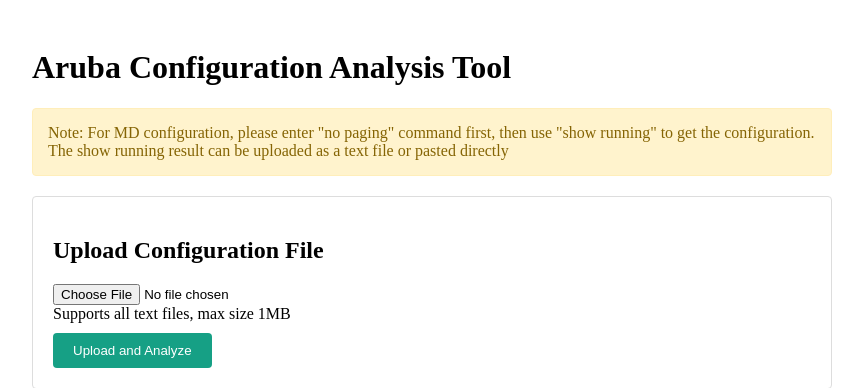
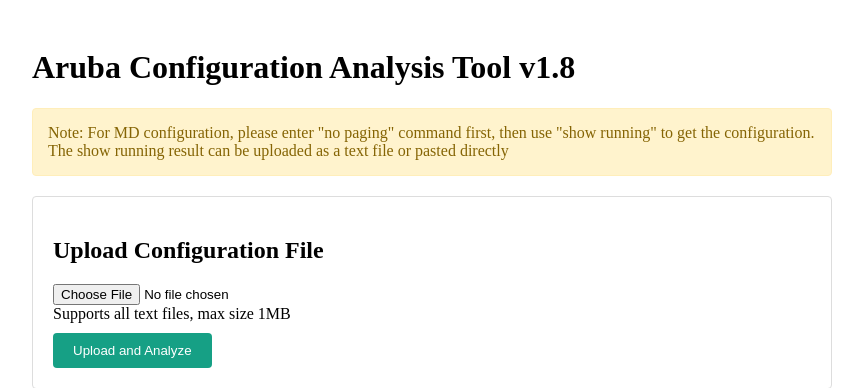
Before and after one commit to howtoplaygame/ArubaMD_Configuration_Analyzer, a Flask app: page / in a window 1280 px wide. Shown: the top 388 px of the page, without its empty margins (208-1071 px from the left). Run offline with Flask 3, Linux system fonts and the light colour scheme.

Commit message:
Update index.html

```diff
--- a/templates/index.html
+++ b/templates/index.html
@@ -88,7 +88,7 @@ Author: Lucas.Mei
         // 语言配置
         const i18n = {
             'zh': {
-                'title': 'Aruba配置分析工具',
+                'title': 'Aruba配置分析工具 v1.8',
                 'tool_tip': '提示：使用MD上的配置，获取配置前请先输入 "no paging" 命令，再使用 "show running" 获取配置。show running结果可以文本文件方式上传，也可以直接粘贴',
                 'upload_title': '上传配置文件',
                 'file_hint': '支持所有文本文件，最大1MB',
@@ -99,7 +99,7 @@ Author: Lucas.Mei
                 'counter_text': '文件处理次数：'
             },
             'en': {
-                'title': 'Aruba Configuration Analysis Tool',
+                'title': 'Aruba Configuration Analysis Tool v1.8',
                 'tool_tip': 'Note: For MD configuration, please enter "no paging" command first, then use "show running" to get the configuration. The show running result can be uploaded as a text file or pasted directly',
                 'upload_title': 'Upload Configuration File',
                 'file_hint': 'Supports all text files, max size 1MB',
@@ -141,7 +141,7 @@ Author: Lucas.Mei
 </head>
 <body>
     <div class="container">
-        <h1 data-i18n="title">Aruba配置分析工具</h1>
+        <h1 data-i18n="title">Aruba配置分析工具 v1.8</h1>
         <div class="tips">
             <p class="tip-text" data-i18n="tool_tip">提示：使用MD上的配置，获取配置前请先输入 "no paging" 命令，再使用 "show running" 获取配置。show running结果可以文本文件方式上传，也可以直接粘贴</p>
         </div>
```
